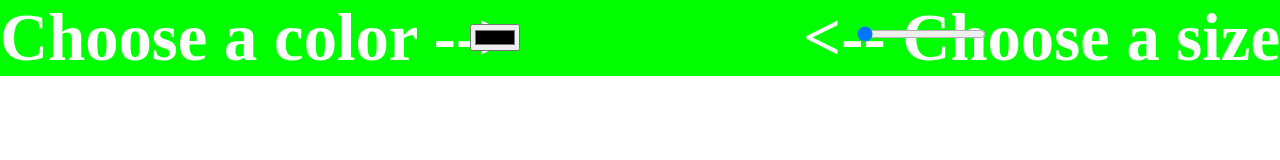
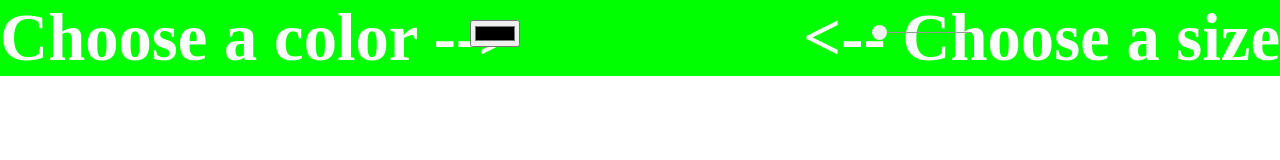
Before and after one commit to giovannimarra/randompixelerrr, a plain HTML site: page index.html in a window 1280 px wide. Drawn offline with Linux system fonts and the light colour scheme; a web font is replaced by a local one.

Commit message:
Add files via upload

```diff
--- a/index.html
+++ b/index.html
@@ -26,14 +26,39 @@ canvas[resize]{
 
 #modifiers{
     position: absolute;
-    top: 24px;
+    top: 20px;
     left: 470px;
 }
 
 #brush-size{
     position: absolute;
-    left: 385px;
-    margin-right: 6%;
+    top: 10px;
+    left: 400px;
+
+}
+
+input[type="range"] {
+    display: block;
+    -webkit-appearance: none;
+    -moz-appearance: none;
+    background: #999;
+	border-radius: 5px;
+    width: 100px;
+    height: 1px;
+    outline: 0;
+}
+input[type="range"]::-webkit-slider-thumb {
+  -webkit-appearance: none;
+  background-color: #f2f2f2;
+  width: 15px;
+  height: 15px;
+  border-radius: 50%;
+  cursor: pointer;
+  transition: .3s ease-in-out;
+}
+
+input[type="range"]::-webkit-slider-thumb:active {
+    transform: scale(1);
 }
 
 .choosecolor{
```
